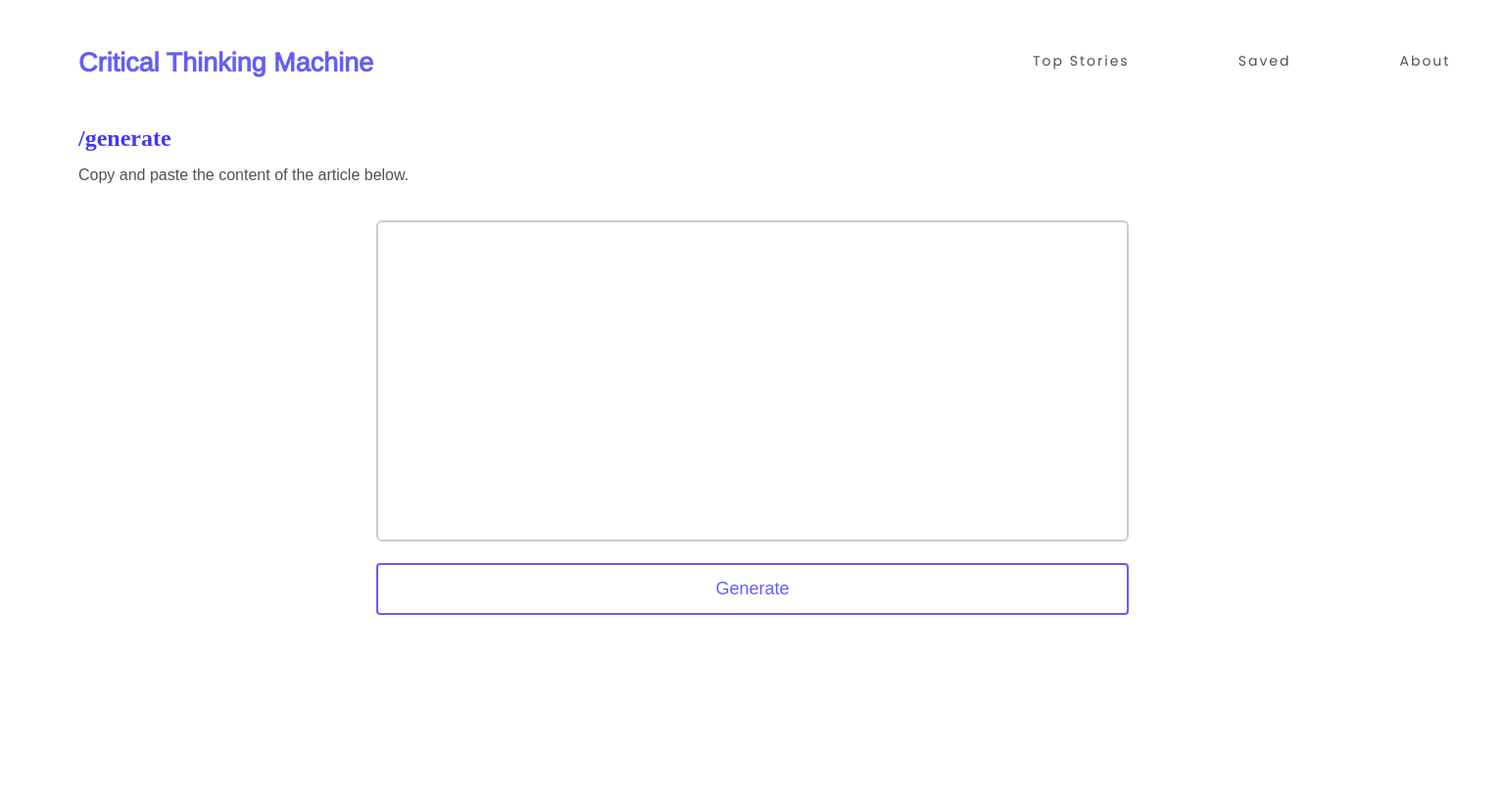
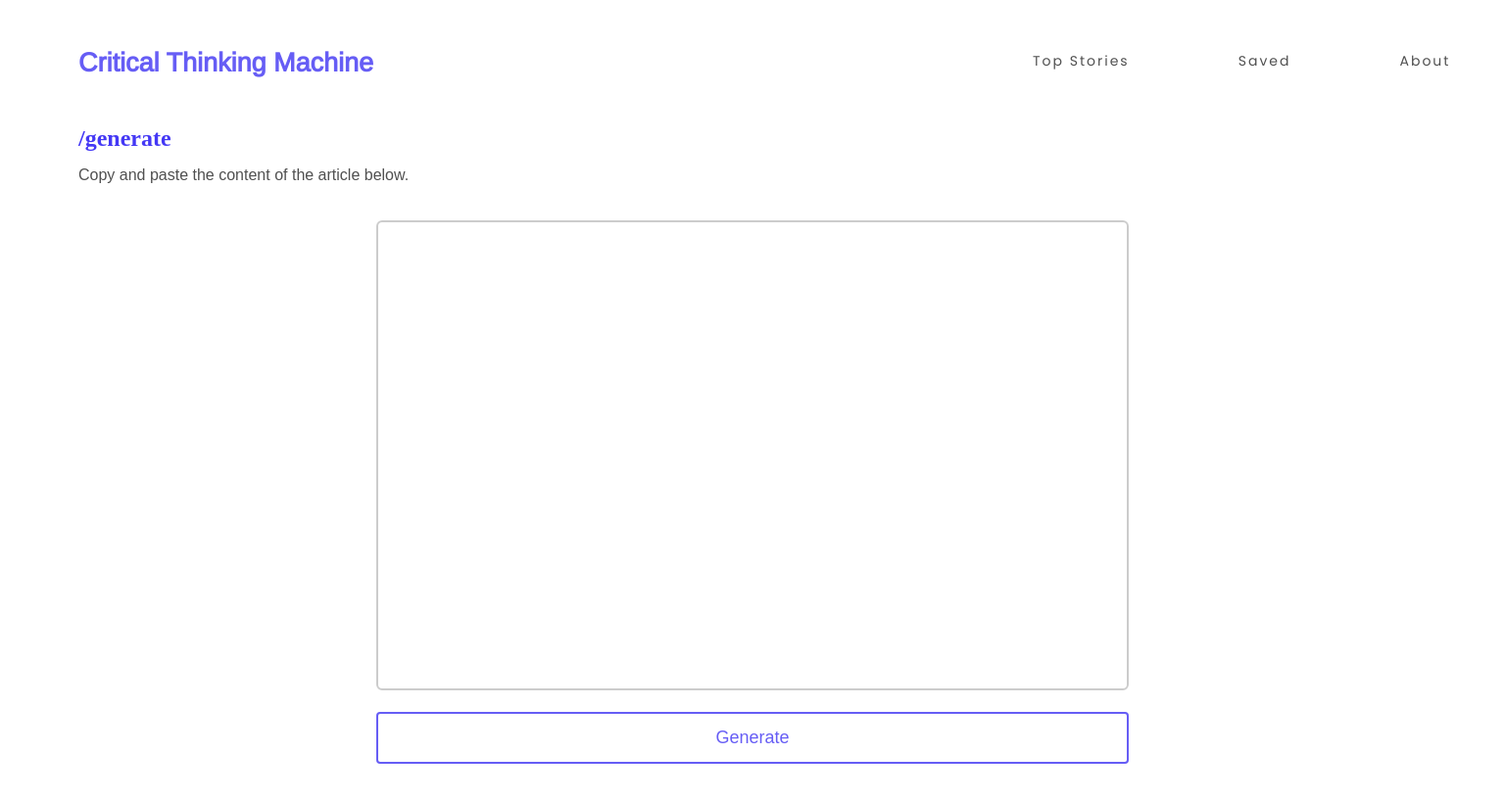
Before and after one commit to sebbycake/criticize-FE, a Gatsby site: page / in a window 1536 px wide. Shown: the whole page at 98% size. Built offline with nearby package versions, Linux system fonts and the light colour scheme; Gatsby itself is replaced by a stand-in of ours.

Commit message:
Make article form height responsive

```diff
--- a/src/components/loading.js
+++ b/src/components/loading.js
@@ -1,4 +1,4 @@
-import React, { Fragment } from "react";
+import React from "react";
 
 const Loading = () => {
     return (
--- a/src/styles/form.css
+++ b/src/styles/form.css
@@ -55,3 +55,11 @@ textarea:focus {
     }
 
 }
+
+@media (min-width:1440px) {
+
+    textarea {
+        height: 60vh;
+    }
+
+}
```
